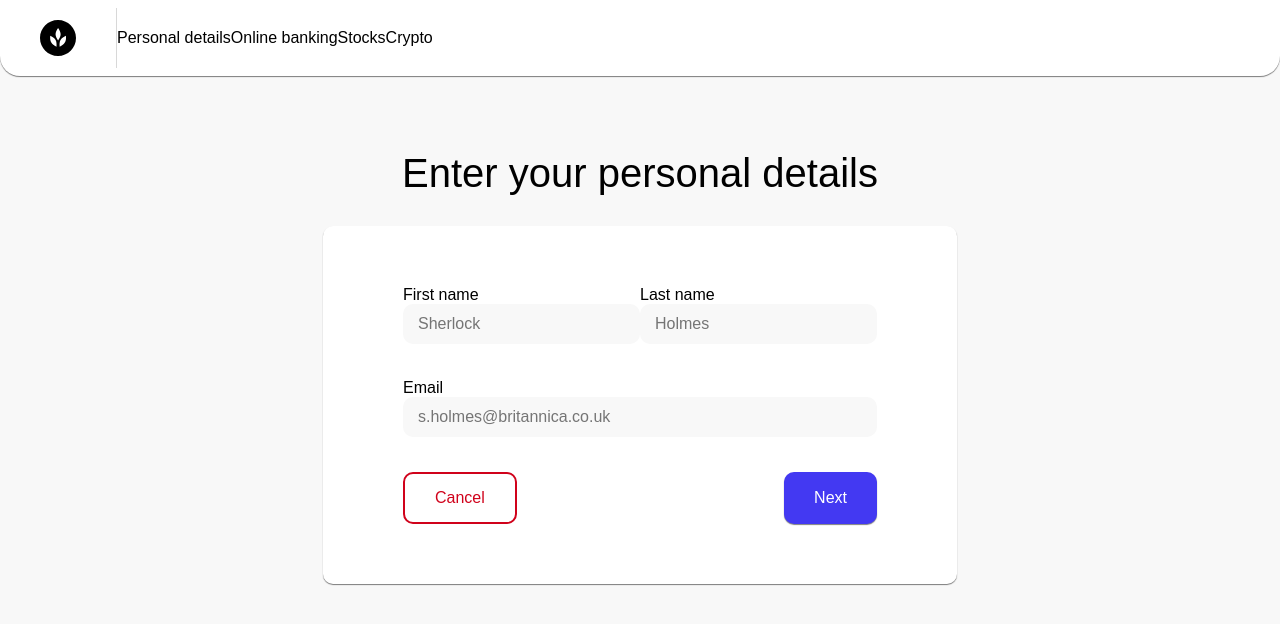
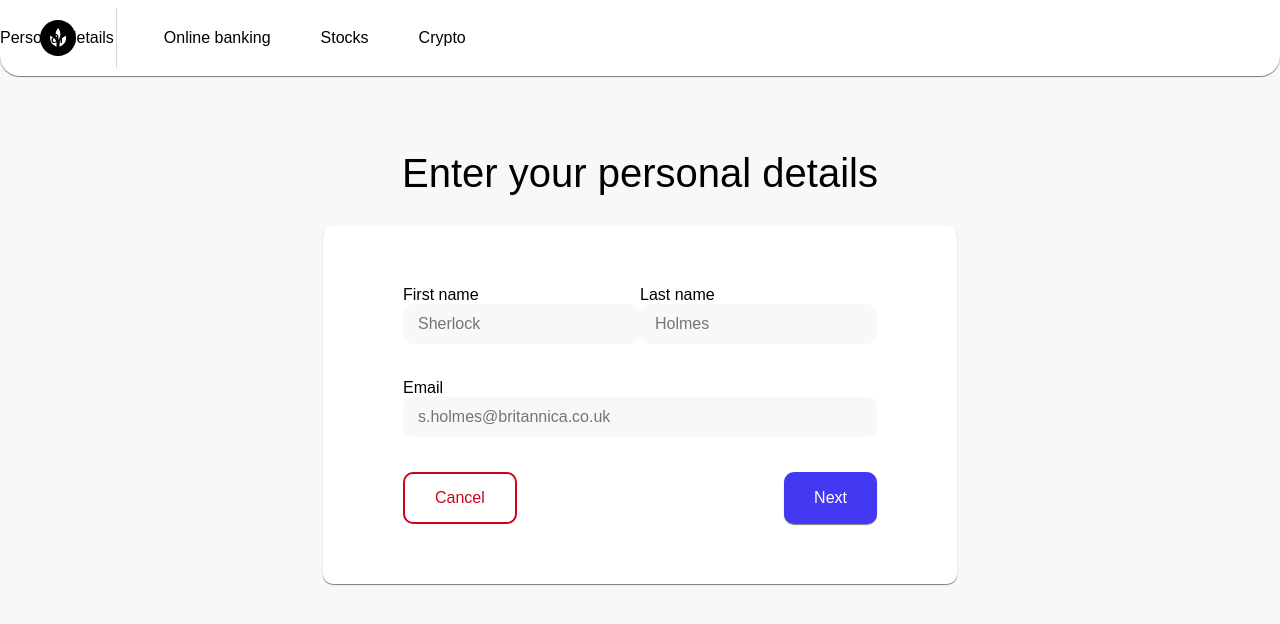
Before and after one commit to RJJ95/fortune-onboarding, a React (Create React App) app: page / in a window 1280 px wide. Shown: the top 624 px of the page. Built offline with nearby package versions, Linux system fonts and the light colour scheme.

Commit message:
did styling primary menu

```diff
--- a/src/components/sections/primary-menu/primary-menu-styles.js
+++ b/src/components/sections/primary-menu/primary-menu-styles.js
@@ -9,17 +9,24 @@ export const Wrapper = styled.nav`
   box-shadow: ${({ theme }) => theme.shadow};
   border-radius: 0 0 20px 20px;
   background-color: ${({ theme }) => theme.colors.white};
+  position: relative;
+  min-height: 76px;
 `;
 
 export const LogoContainer = styled.div`
   padding: 20px 40px;
   display: flex;
   align-items: center;
+  position: absolute;
 `;
 
 export const MenuItemsContainer = styled.div`
   display: flex;
   justify-content: space-between;
+
+  a:not(:last-child) {
+    padding-right: 50px;
+  }
 `;
 
 export const MenuItem = styled(Link)``;
@@ -27,4 +34,6 @@ export const MenuItem = styled(Link)``;
 export const VerticalLine = styled.div`
   border-left: 1px solid ${({ theme }) => theme.colors.silverMedal};
   height: 60px;
+  position: absolute;
+  left: 116px;
 `;
```
